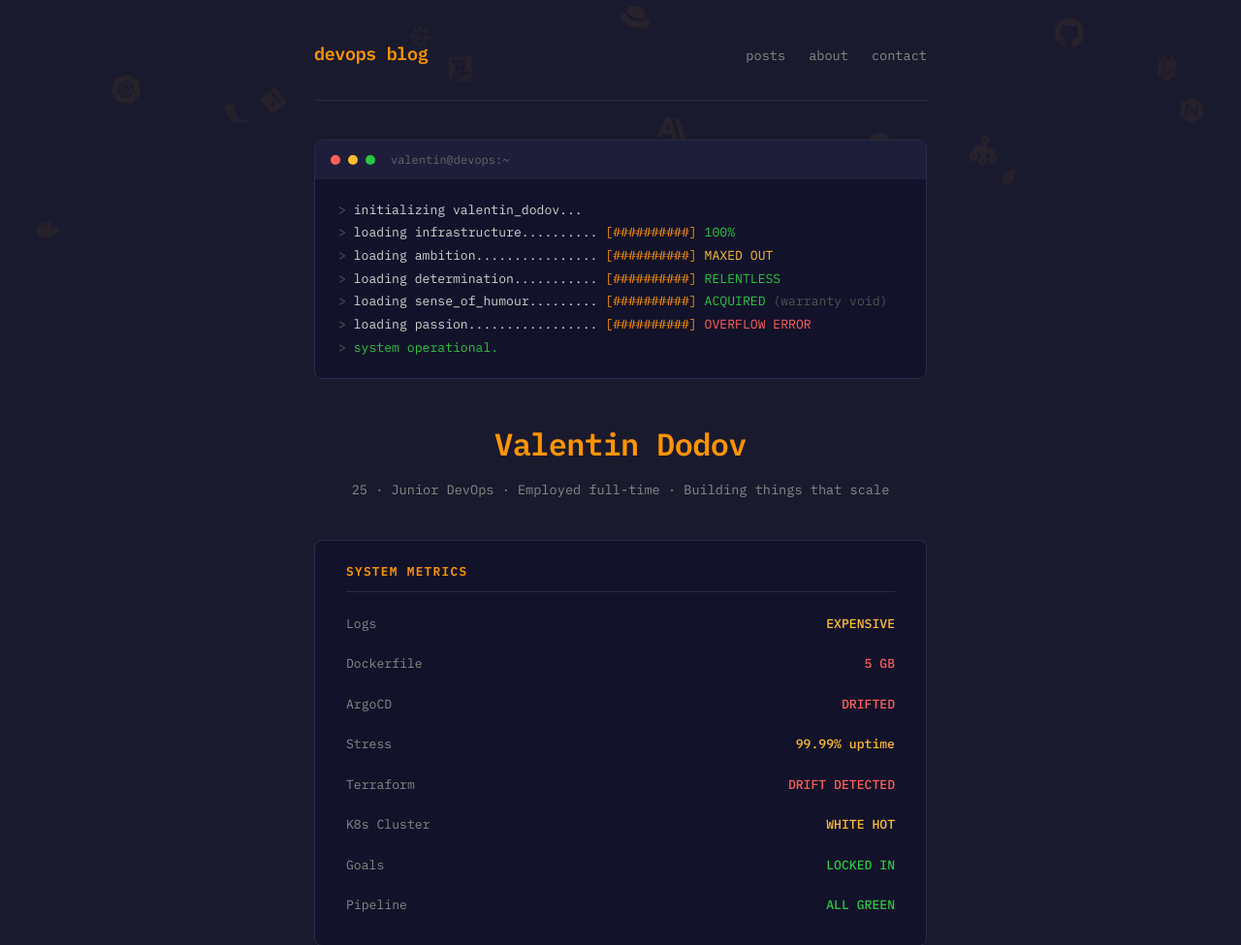
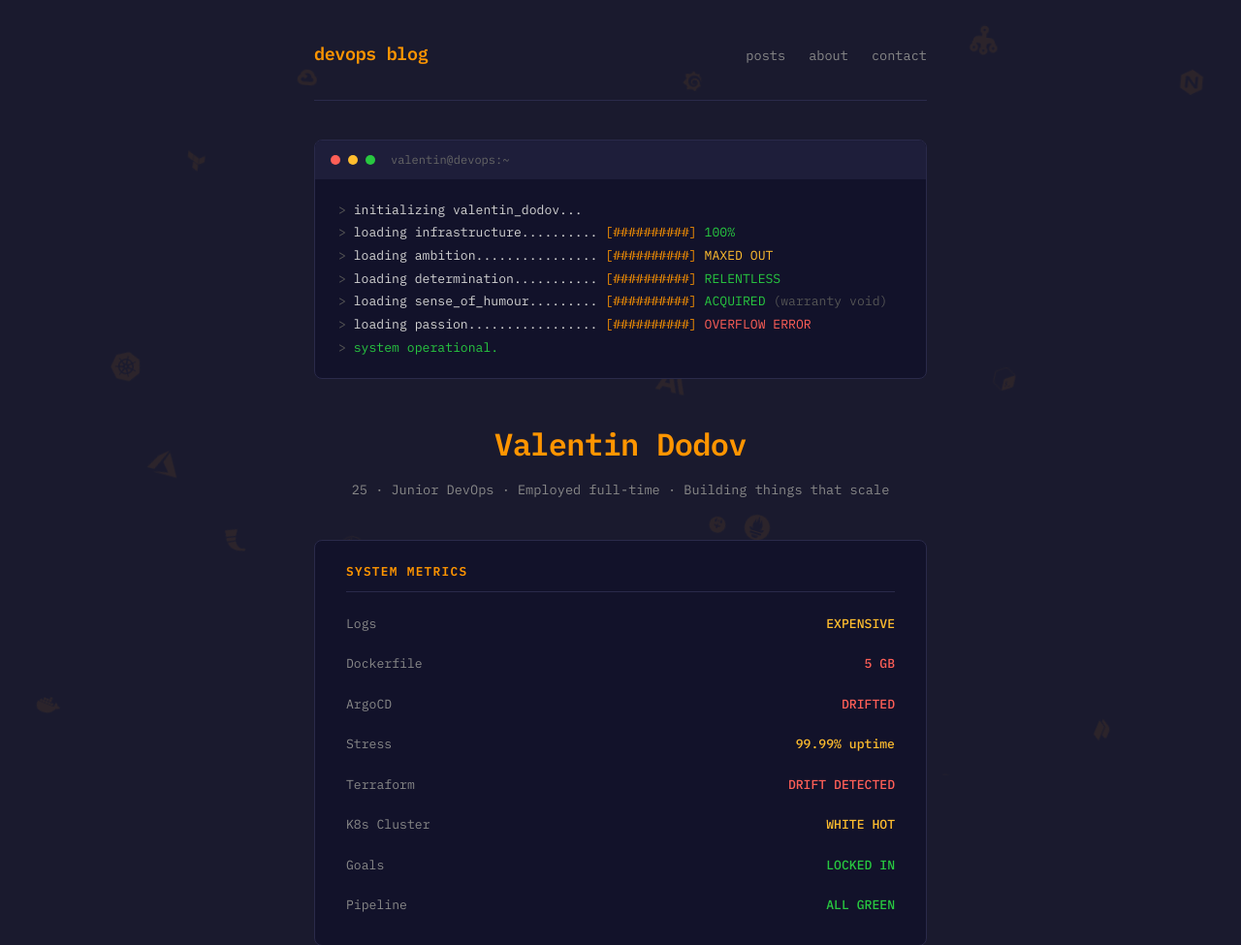
Before and after one commit to pitkapatka123/devopsblog-application, a Flask app: page /about in a window 1280 px wide. Shown: the top 975 px of the page at 97% size. Run offline with Flask 3, Linux system fonts and the light colour scheme; parts of the project's set-up code (start-up, migrations or seed data) failed here and were passed over.

Commit message:
fix: icons fill viewport instantly, 15% faster, 30% more visible
- Negative animation-delay values pre-distribute icons across the viewport
  on page load instead of all starting from the top
- Durations reduced by 15% for faster fall speed
- Opacity increased from 0.06 to 0.08 (30% more visible)

Co-Authored-By: Claude Opus 4.6 (1M context) <noreply@anthropic.com>

```diff
--- a/static/style.css
+++ b/static/style.css
@@ -45,54 +45,54 @@ body {
   top: -60px;
   width: 28px;
   height: 28px;
-  opacity: 0.06;
+  opacity: 0.08;
   animation: fall linear infinite;
 }
 
-/* stagger horizontal positions, speeds, sizes, delays */
-.d1  { left:  3%; animation-duration: 18s; animation-delay: 0s;    width: 24px; height: 24px; }
-.d2  { left:  9%; animation-duration: 22s; animation-delay: 2s;    width: 30px; height: 30px; }
-.d3  { left: 15%; animation-duration: 16s; animation-delay: 5s;    width: 20px; height: 20px; }
-.d4  { left: 21%; animation-duration: 25s; animation-delay: 1s;    width: 26px; height: 26px; }
-.d5  { left: 27%; animation-duration: 19s; animation-delay: 7s;    width: 32px; height: 32px; }
-.d6  { left: 33%; animation-duration: 23s; animation-delay: 3s;    width: 22px; height: 22px; }
-.d7  { left: 39%; animation-duration: 17s; animation-delay: 6s;    width: 28px; height: 28px; }
-.d8  { left: 44%; animation-duration: 21s; animation-delay: 0.5s;  width: 24px; height: 24px; }
-.d9  { left: 50%; animation-duration: 20s; animation-delay: 4s;    width: 30px; height: 30px; }
-.d10 { left: 55%; animation-duration: 24s; animation-delay: 8s;    width: 20px; height: 20px; }
-.d11 { left: 60%; animation-duration: 18s; animation-delay: 1.5s;  width: 26px; height: 26px; }
-.d12 { left: 65%; animation-duration: 22s; animation-delay: 5.5s;  width: 34px; height: 34px; }
-.d13 { left: 70%; animation-duration: 15s; animation-delay: 2.5s;  width: 22px; height: 22px; }
-.d14 { left: 75%; animation-duration: 26s; animation-delay: 9s;    width: 28px; height: 28px; }
-.d15 { left: 80%; animation-duration: 19s; animation-delay: 0.8s;  width: 24px; height: 24px; }
-.d16 { left: 85%; animation-duration: 21s; animation-delay: 3.5s;  width: 30px; height: 30px; }
-.d17 { left: 90%; animation-duration: 17s; animation-delay: 6.5s;  width: 20px; height: 20px; }
-.d18 { left: 95%; animation-duration: 23s; animation-delay: 1.2s;  width: 26px; height: 26px; }
-.d19 { left:  6%; animation-duration: 20s; animation-delay: 4.5s;  width: 22px; height: 22px; }
-.d20 { left: 12%; animation-duration: 24s; animation-delay: 7.5s;  width: 32px; height: 32px; }
-.d21 { left: 18%; animation-duration: 16s; animation-delay: 2.8s;  width: 26px; height: 26px; }
-.d22 { left: 24%; animation-duration: 25s; animation-delay: 10s;   width: 20px; height: 20px; }
-.d23 { left: 36%; animation-duration: 18s; animation-delay: 3.2s;  width: 28px; height: 28px; }
-.d24 { left: 48%; animation-duration: 22s; animation-delay: 8.5s;  width: 24px; height: 24px; }
-.d25 { left: 53%; animation-duration: 19s; animation-delay: 1.8s;  width: 30px; height: 30px; }
-.d26 { left: 63%; animation-duration: 21s; animation-delay: 5.2s;  width: 22px; height: 22px; }
-.d27 { left: 72%; animation-duration: 17s; animation-delay: 9.5s;  width: 26px; height: 26px; }
-.d28 { left: 78%; animation-duration: 23s; animation-delay: 0.3s;  width: 34px; height: 34px; }
-.d29 { left: 88%; animation-duration: 20s; animation-delay: 6.2s;  width: 22px; height: 22px; }
-.d30 { left: 93%; animation-duration: 15s; animation-delay: 3.8s;  width: 28px; height: 28px; }
-.d31 { left: 42%; animation-duration: 26s; animation-delay: 11s;   width: 24px; height: 24px; }
-.d32 { left: 57%; animation-duration: 18s; animation-delay: 7.2s;  width: 20px; height: 20px; }
+/* Negative delays = icons already distributed across viewport on load. Durations ×0.85 for 15% faster. */
+.d1  { left:  3%; animation-duration: 15.3s; animation-delay: -7s;   width: 24px; height: 24px; }
+.d2  { left:  9%; animation-duration: 18.7s; animation-delay: -3s;   width: 30px; height: 30px; }
+.d3  { left: 15%; animation-duration: 13.6s; animation-delay: -11s;  width: 20px; height: 20px; }
+.d4  { left: 21%; animation-duration: 21.3s; animation-delay: -16s;  width: 26px; height: 26px; }
+.d5  { left: 27%; animation-duration: 16.2s; animation-delay: -5s;   width: 32px; height: 32px; }
+.d6  { left: 33%; animation-duration: 19.6s; animation-delay: -14s;  width: 22px; height: 22px; }
+.d7  { left: 39%; animation-duration: 14.5s; animation-delay: -9s;   width: 28px; height: 28px; }
+.d8  { left: 44%; animation-duration: 17.9s; animation-delay: -1s;   width: 24px; height: 24px; }
+.d9  { left: 50%; animation-duration: 17s;   animation-delay: -12s;  width: 30px; height: 30px; }
+.d10 { left: 55%; animation-duration: 20.4s; animation-delay: -18s;  width: 20px; height: 20px; }
+.d11 { left: 60%; animation-duration: 15.3s; animation-delay: -4s;   width: 26px; height: 26px; }
+.d12 { left: 65%; animation-duration: 18.7s; animation-delay: -10s;  width: 34px; height: 34px; }
+.d13 { left: 70%; animation-duration: 12.8s; animation-delay: -6s;   width: 22px; height: 22px; }
+.d14 { left: 75%; animation-duration: 22.1s; animation-delay: -15s;  width: 28px; height: 28px; }
+.d15 { left: 80%; animation-duration: 16.2s; animation-delay: -2s;   width: 24px; height: 24px; }
+.d16 { left: 85%; animation-duration: 17.9s; animation-delay: -13s;  width: 30px; height: 30px; }
+.d17 { left: 90%; animation-duration: 14.5s; animation-delay: -8s;   width: 20px; height: 20px; }
+.d18 { left: 95%; animation-duration: 19.6s; animation-delay: -17s;  width: 26px; height: 26px; }
+.d19 { left:  6%; animation-duration: 17s;   animation-delay: -11s;  width: 22px; height: 22px; }
+.d20 { left: 12%; animation-duration: 20.4s; animation-delay: -6s;   width: 32px; height: 32px; }
+.d21 { left: 18%; animation-duration: 13.6s; animation-delay: -3s;   width: 26px; height: 26px; }
+.d22 { left: 24%; animation-duration: 21.3s; animation-delay: -19s;  width: 20px; height: 20px; }
+.d23 { left: 36%; animation-duration: 15.3s; animation-delay: -8s;   width: 28px; height: 28px; }
+.d24 { left: 48%; animation-duration: 18.7s; animation-delay: -14s;  width: 24px; height: 24px; }
+.d25 { left: 53%; animation-duration: 16.2s; animation-delay: -2s;   width: 30px; height: 30px; }
+.d26 { left: 63%; animation-duration: 17.9s; animation-delay: -10s;  width: 22px; height: 22px; }
+.d27 { left: 72%; animation-duration: 14.5s; animation-delay: -5s;   width: 26px; height: 26px; }
+.d28 { left: 78%; animation-duration: 19.6s; animation-delay: -16s;  width: 34px; height: 34px; }
+.d29 { left: 88%; animation-duration: 17s;   animation-delay: -9s;   width: 22px; height: 22px; }
+.d30 { left: 93%; animation-duration: 12.8s; animation-delay: -7s;   width: 28px; height: 28px; }
+.d31 { left: 42%; animation-duration: 22.1s; animation-delay: -13s;  width: 24px; height: 24px; }
+.d32 { left: 57%; animation-duration: 15.3s; animation-delay: -4s;   width: 20px; height: 20px; }
 
 @keyframes fall {
   0% {
     transform: translateY(-60px) rotate(0deg);
     opacity: 0;
   }
-  5% {
-    opacity: 0.06;
+  3% {
+    opacity: 0.08;
   }
-  90% {
-    opacity: 0.06;
+  92% {
+    opacity: 0.08;
   }
   100% {
     transform: translateY(110vh) rotate(25deg);
```
